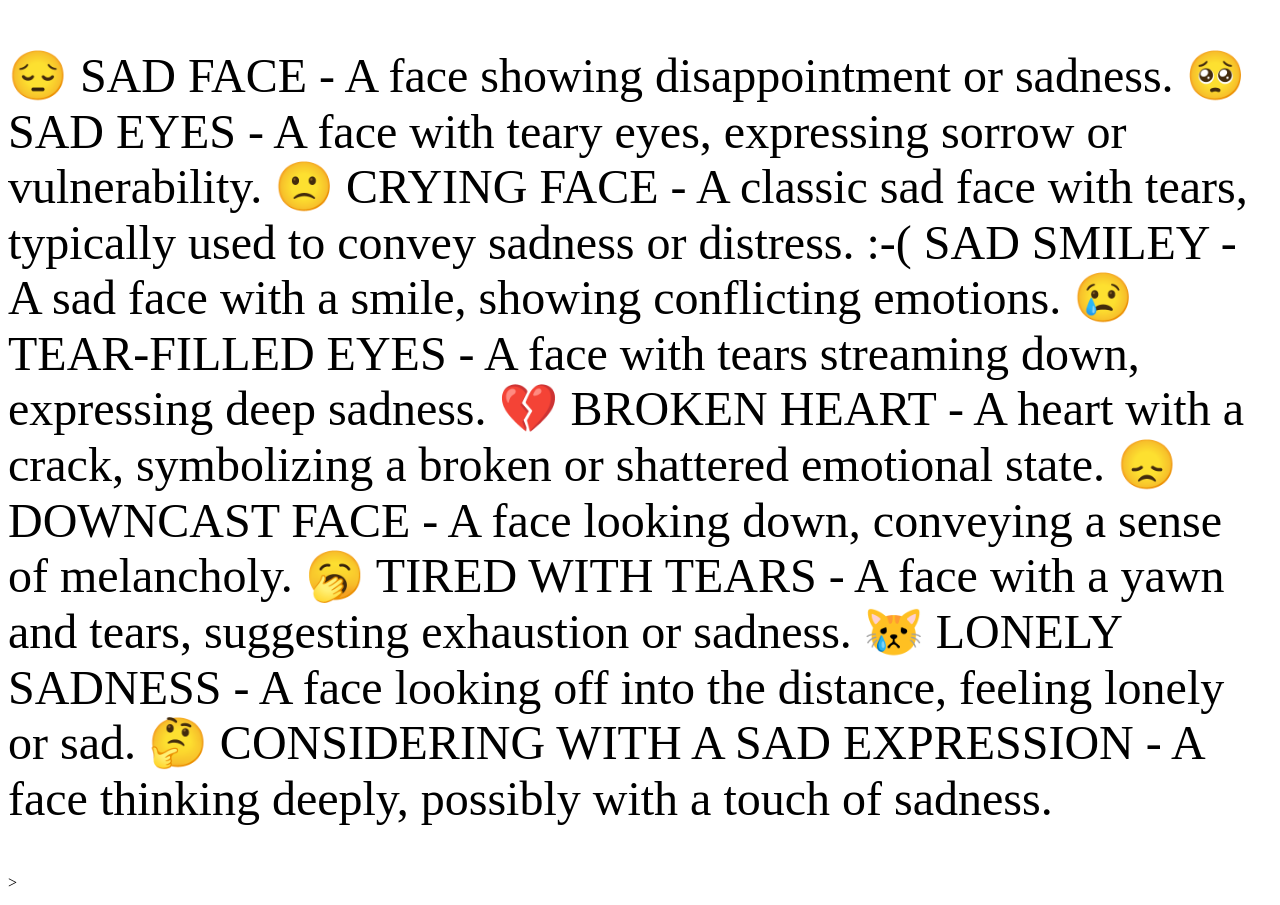
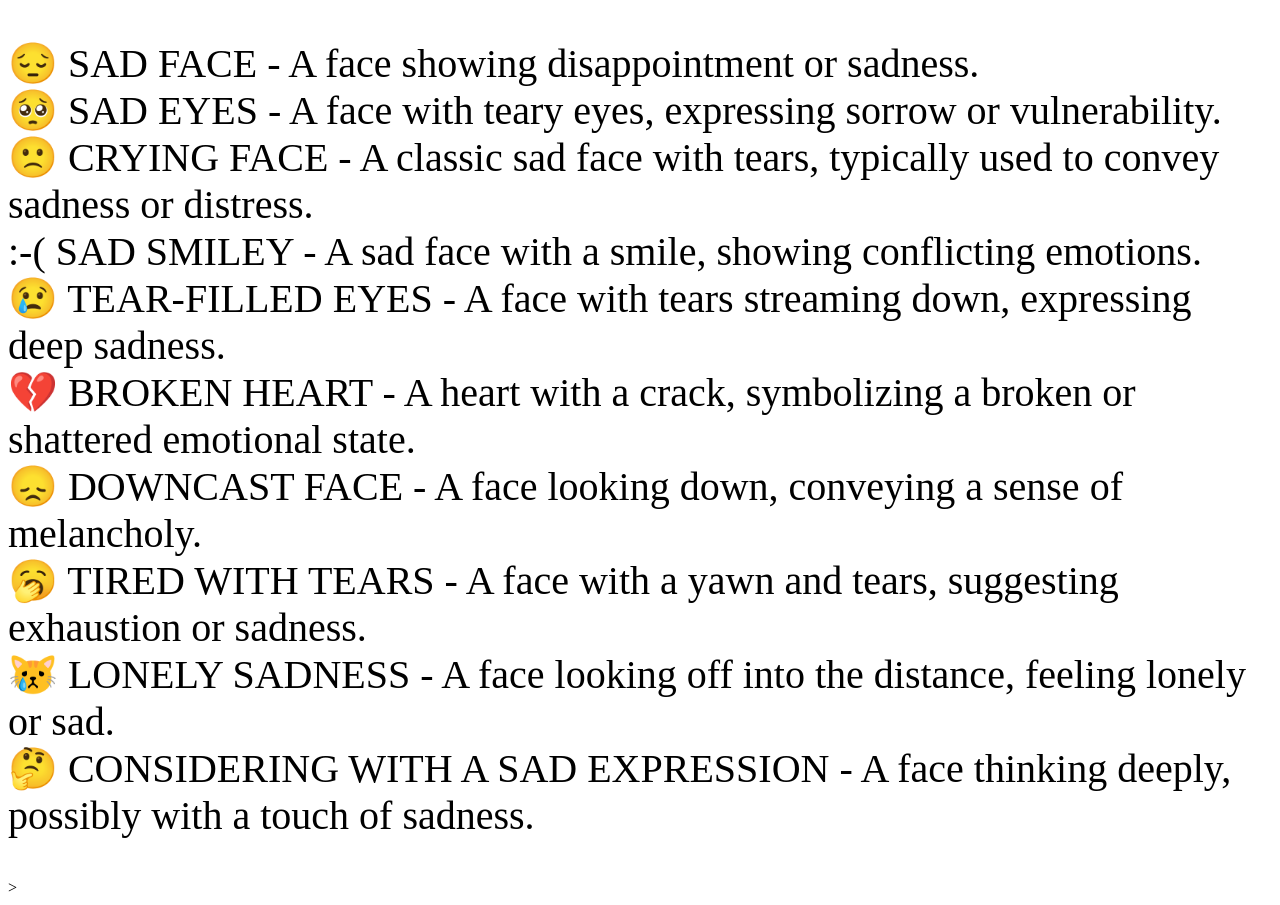
Before and after one commit to liuxuejin008/emoji-tool, a plain HTML site: page sad-face.html in a window 1280 px wide. Drawn offline with Linux system fonts and the light colour scheme.

Commit message:
增加sad-face3

```diff
--- a/sad-face.html
+++ b/sad-face.html
@@ -4,17 +4,17 @@
     <meta charset="UTF-8">
     <title>SAD FACE EMOJI</title>
 
- <p style="font-size:48px">
-     😔 SAD FACE - A face showing disappointment or sadness.
-🥺 SAD EYES - A face with teary eyes, expressing sorrow or vulnerability.
-🙁 CRYING FACE - A classic sad face with tears, typically used to convey sadness or distress.
-:-( SAD SMILEY - A sad face with a smile, showing conflicting emotions.
-😢 TEAR-FILLED EYES - A face with tears streaming down, expressing deep sadness.
-💔 BROKEN HEART - A heart with a crack, symbolizing a broken or shattered emotional state.
-😞 DOWNCAST FACE - A face looking down, conveying a sense of melancholy.
-🥱 TIRED WITH TEARS - A face with a yawn and tears, suggesting exhaustion or sadness.
-😿 LONELY SADNESS - A face looking off into the distance, feeling lonely or sad.
-🤔 CONSIDERING WITH A SAD EXPRESSION - A face thinking deeply, possibly with a touch of sadness.
+ <p style="font-size:40px">
+     😔 SAD FACE - A face showing disappointment or sadness.<br>
+🥺 SAD EYES - A face with teary eyes, expressing sorrow or vulnerability.<br>
+🙁 CRYING FACE - A classic sad face with tears, typically used to convey sadness or distress.<br>
+:-( SAD SMILEY - A sad face with a smile, showing conflicting emotions.<br>
+😢 TEAR-FILLED EYES - A face with tears streaming down, expressing deep sadness.<br>
+💔 BROKEN HEART - A heart with a crack, symbolizing a broken or shattered emotional state.<br>
+😞 DOWNCAST FACE - A face looking down, conveying a sense of melancholy.<br>
+🥱 TIRED WITH TEARS - A face with a yawn and tears, suggesting exhaustion or sadness.<br>
+😿 LONELY SADNESS - A face looking off into the distance, feeling lonely or sad.<br>
+🤔 CONSIDERING WITH A SAD EXPRESSION - A face thinking deeply, possibly with a touch of sadness.<br>
 
  </p>>
 </head>
```
